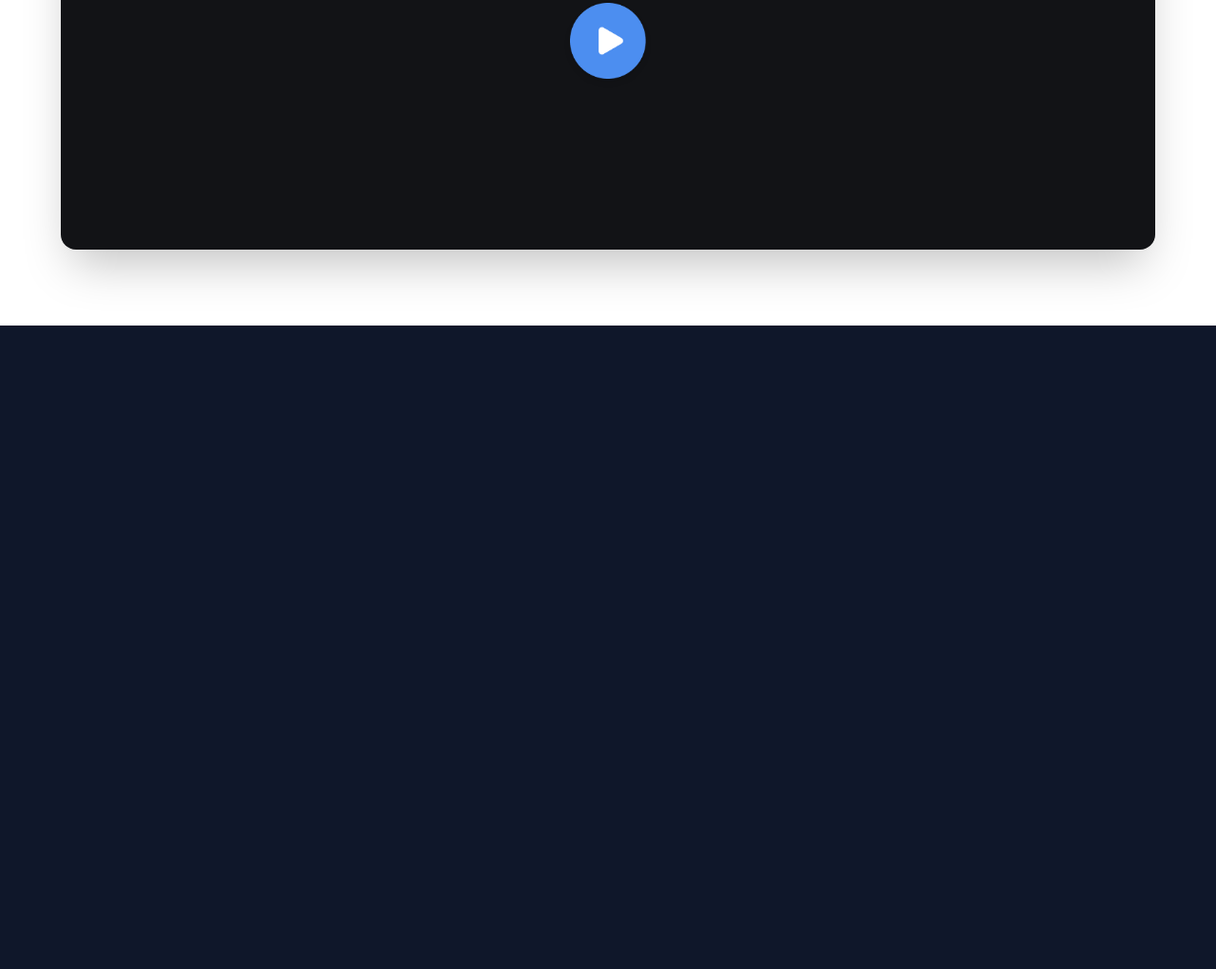
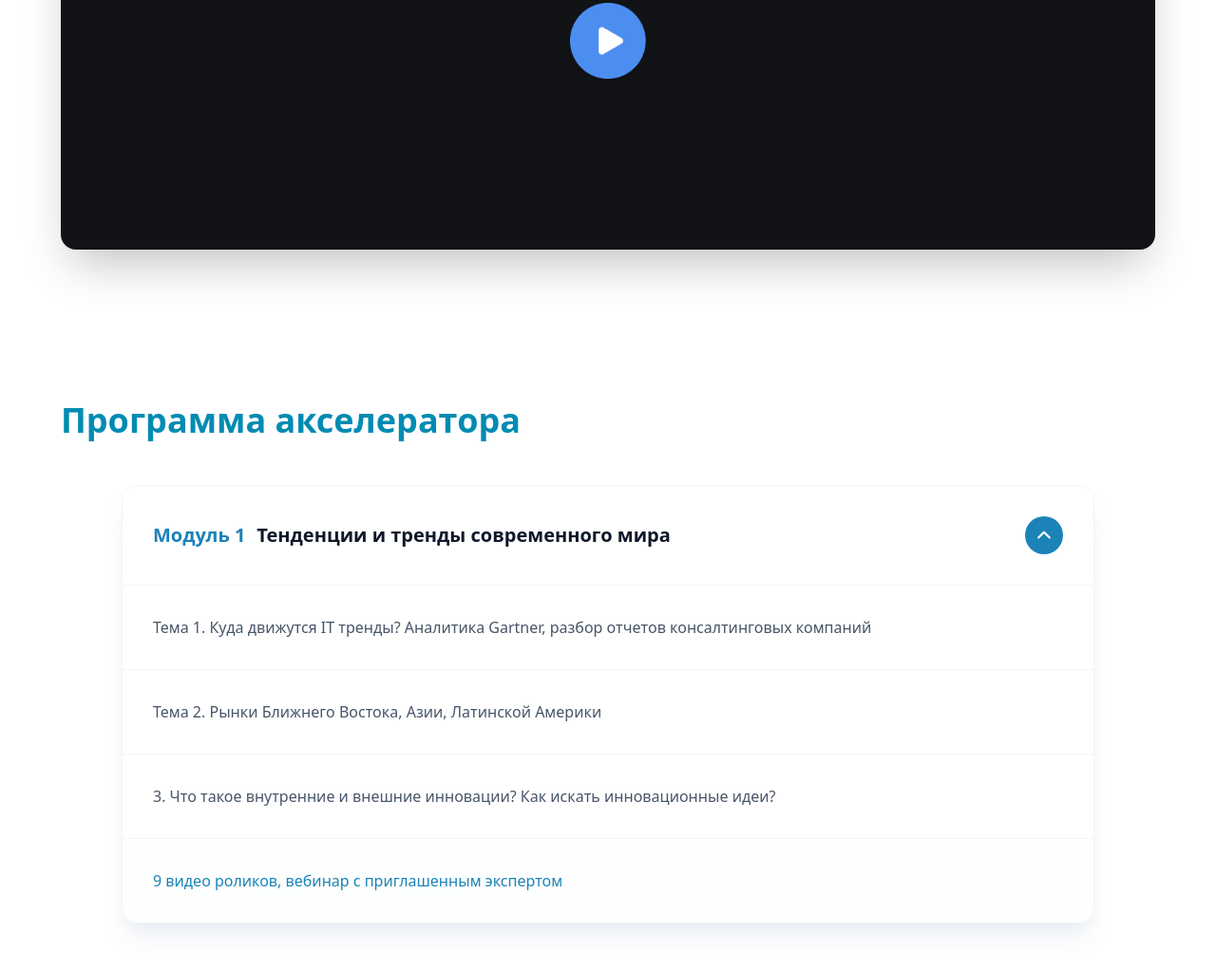
Before and after one commit to farzandikuhoibaland-stack/exam4, a website: page index.html in a window 1280 px wide. Shown: the part 4510-5531 px from the top of the page at 95% size. Before the commit the page ends 4853 px from the top, so only its background shows below. Drawn offline with Linux system fonts and the light colour scheme.

Commit message:
noni tanduri

```diff
--- a/index.html
+++ b/index.html
@@ -387,6 +387,64 @@
   </section>
 
 
+<section class="bg-white py-20">
+    <div class="w-full max-w-[1400px] mx-auto px-8 md:px-16">
+
+
+      <h2 class="text-3xl md:text-4xl font-extrabold text-[#008BB2] mb-12">
+        Программа акселератора
+      </h2>
+
+      <div class="max-w-5xl mx-auto bg-white rounded-2xl shadow-xl shadow-slate-200/60 overflow-hidden border border-slate-100">
+
+
+        <div class="flex items-center justify-between p-6 md:p-8 bg-white border-b border-slate-100 cursor-pointer">
+          <div class="flex items-center gap-3 flex-wrap">
+            <span class="text-lg md:text-xl font-bold text-[#1B83B8]">
+              Модуль 1
+            </span>
+            <span class="text-lg md:text-xl font-bold text-slate-900">
+              Тенденции и тренды современного мира
+            </span>
+          </div>
+
+
+          <button class="w-10 h-10 rounded-full bg-[#1B83B8] text-white flex items-center justify-center shrink-0 hover:bg-[#156e9c] transition-colors" aria-label="Toggle Module">
+            <svg class="w-5 h-5 transform rotate-180" fill="none" stroke="currentColor" viewBox="0 0 24 24">
+              <path stroke-linecap="round" stroke-linejoin="round" stroke-width="2.5" d="M19 9l-7 7-7-7"></path>
+            </svg>
+          </button>
+        </div>
+
+
+        <div class="divide-y divide-slate-100 text-slate-600 text-sm md:text-base">
+
+
+          <div class="p-6 md:p-8 hover:bg-slate-50/50 transition-colors">
+            Тема 1. Куда движутся IT тренды? Аналитика Gartner, разбор отчетов консалтинговых компаний
+          </div>
+
+
+          <div class="p-6 md:p-8 hover:bg-slate-50/50 transition-colors">
+            Тема 2. Рынки Ближнего Востока, Азии, Латинской Америки
+          </div>
+
+
+          <div class="p-6 md:p-8 hover:bg-slate-50/50 transition-colors">
+            3. Что такое внутренние и внешние инновации? Как искать инновационные идеи?
+          </div>
+          <div class="p-6 md:p-8 bg-slate-50/30 text-[#1B83B8] font-medium text-sm md:text-base">
+            9 видео роликов, вебинар с приглашенным экспертом
+          </div>
+
+        </div>
+
+      </div>
+
+    </div>
+  </section>
+
+
 
 </body>
 </html>
```
Also changed, not shown: output.css.
